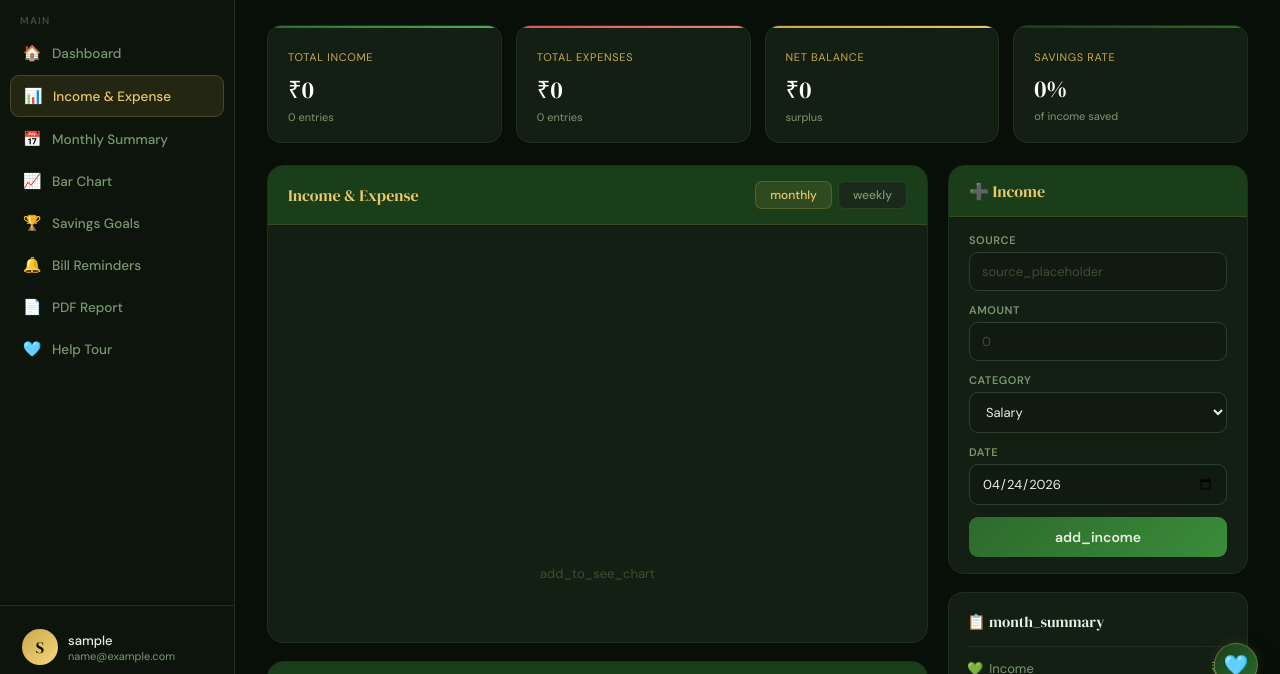
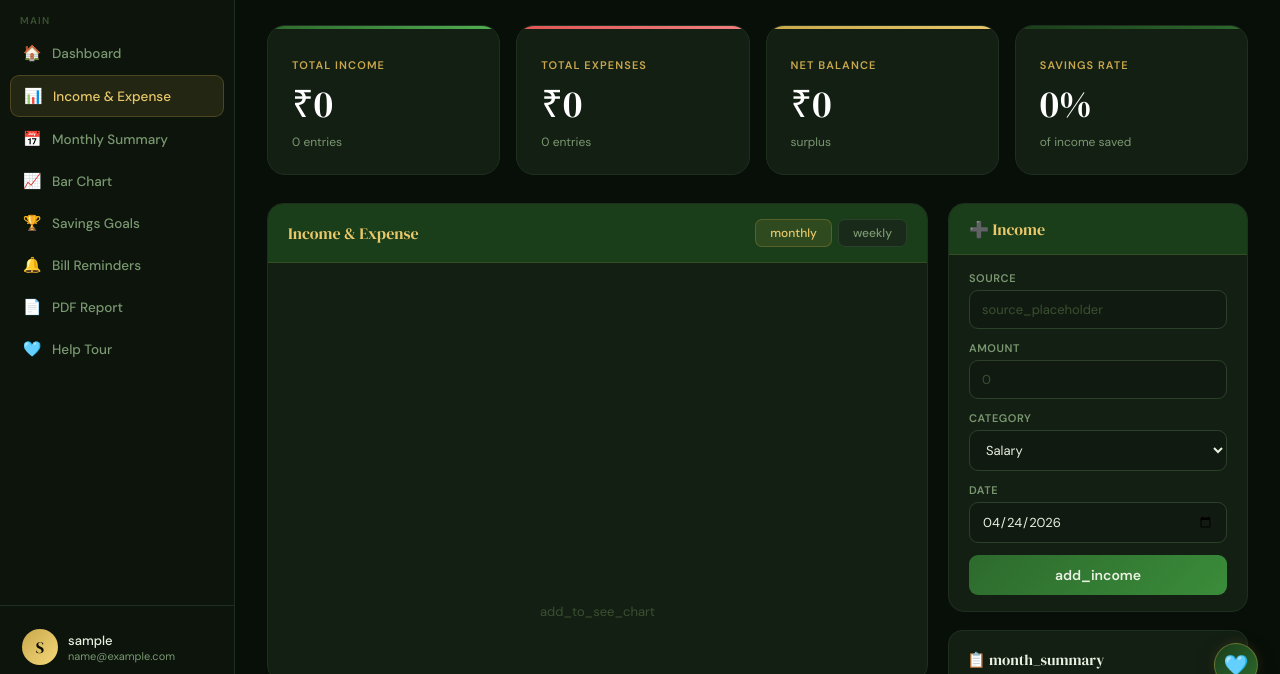
Before and after one commit to sablegayatri349-cmd/budget-tracker, a plain HTML site: page public/income-expense.html in a window 1280 px wide. Shown: the part 91-765 px from the top of the page. Drawn offline with nearby package versions, Linux system fonts and the light colour scheme; no server answers; sample sign-in values are in the browser's storage.

Commit message:
bigger stat cards on income-expense page

```diff
--- a/public/income-expense.html
+++ b/public/income-expense.html
@@ -82,13 +82,13 @@ body { font-family: var(--font-b); background: var(--bg); color: var(--text); mi
 .back-btn:hover { background: rgba(201,168,76,0.22); }
 
 /* STAT CARDS */
-.stats-row { display: grid; grid-template-columns: repeat(4,1fr); gap: 14px; margin-bottom: 22px; }
-.scard { background: var(--card); border: 1px solid var(--border); border-radius: 14px; padding: 18px 20px; position: relative; overflow: hidden; transition: border-color .2s; }
-.scard:hover { border-color: var(--gold-border); }
-.scard-stripe { position: absolute; top: 0; left: 0; right: 0; height: 2px; }
-.scard-label { font-size: 11px; color: var(--gold); text-transform: uppercase; letter-spacing: .06em; margin-bottom: 8px; margin-top: 6px; }
-.scard-val   { font-family: var(--font-d); font-size: 24px; color: #ffffff; }
-.scard-sub   { font-size: 11px; color:#7a9870; margin-top: 4px; }
+.stats-row { display: grid; grid-template-columns: repeat(4,1fr); gap: 16px; margin-bottom: 28px; }
+.scard { background: var(--card); border: 1px solid var(--border); border-radius: 18px; padding: 28px 24px 24px; position: relative; overflow: hidden; transition: border-color .2s, transform .2s, box-shadow .2s; }
+.scard:hover { border-color: var(--gold-border); transform: translateY(-2px); box-shadow: 0 8px 28px rgba(0,0,0,0.3); }
+.scard-stripe { position: absolute; top: 0; left: 0; right: 0; height: 3px; }
+.scard-label { font-size: 11px; color: var(--gold); text-transform: uppercase; letter-spacing: .1em; margin-bottom: 12px; margin-top: 4px; font-weight: 600; }
+.scard-val   { font-family: var(--font-d); font-size: 38px; color: #ffffff; line-height: 1.1; }
+.scard-sub   { font-size: 12px; color:#7a9870; margin-top: 8px; }
 
 /* BODY GRID */
 .body-grid { display: grid; grid-template-columns: 1fr 300px; gap: 20px; }
```
